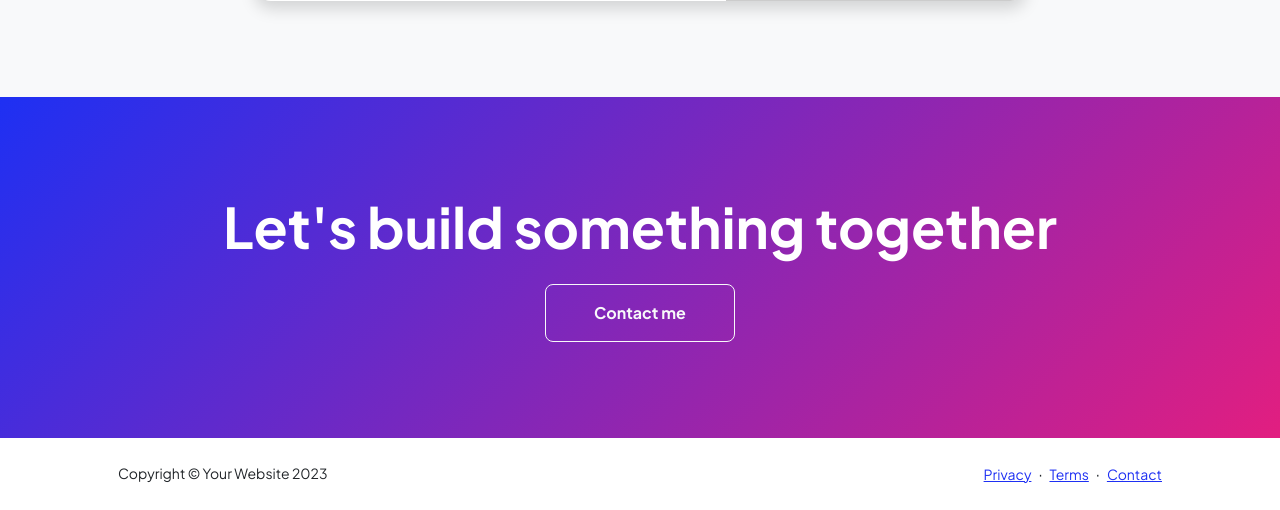
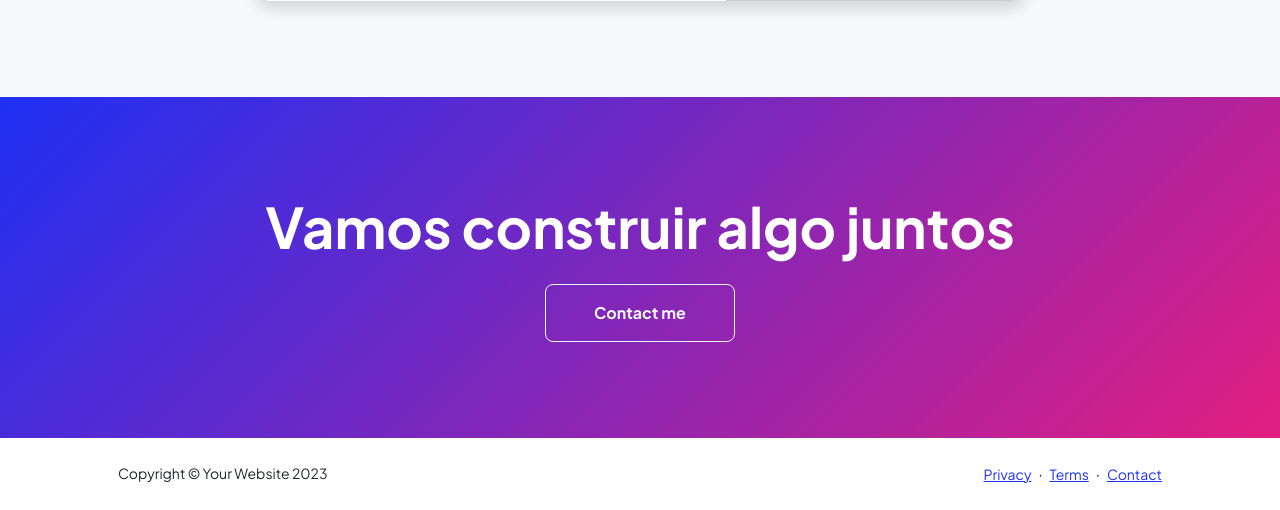
Before and after one commit to Aka-Elizz/Base-master, a Django app: template templates/projects.html in a window 1280 px wide. Shown: the part 1073-1583 px from the top of the page. Run offline with Django 3.2, Linux system fonts and the light colour scheme; the template is opened without the code that fills it, so the values that code supplies are empty; grey boxes labelled with a size stand in for pictures from a placeholder-image service; some libraries are stand-ins or nearby versions.

Commit message:
Tudosalvo

```diff
--- a/templates/contact.html
+++ b/templates/contact.html
@@ -42,7 +42,7 @@
                         <div class="text-center mb-5">
                             <div class="feature bg-primary bg-gradient-primary-to-secondary text-white rounded-3 mb-3"><i class="bi bi-envelope"></i></div>
                             <h1 class="fw-bolder">Get in touch</h1>
-                            <p class="lead fw-normal text-muted mb-0">Let's work together!</p>
+                            <p class="lead fw-normal text-muted mb-0">Vamos trabalhar juntos!</p>
                         </div>
                         <div class="row gx-5 justify-content-center">
                             <div class="col-lg-8 col-xl-6">
--- a/templates/projects.html
+++ b/templates/projects.html
@@ -74,7 +74,7 @@
             <section class="py-5 bg-gradient-primary-to-secondary text-white">
                 <div class="container px-5 my-5">
                     <div class="text-center">
-                        <h2 class="display-4 fw-bolder mb-4">Let's build something together</h2>
+                        <h2 class="display-4 fw-bolder mb-4">Vamos construir algo juntos</h2>
                         <a class="btn btn-outline-light btn-lg px-5 py-3 fs-6 fw-bolder" href="contact.html">Contact me</a>
                     </div>
                 </div>
```
